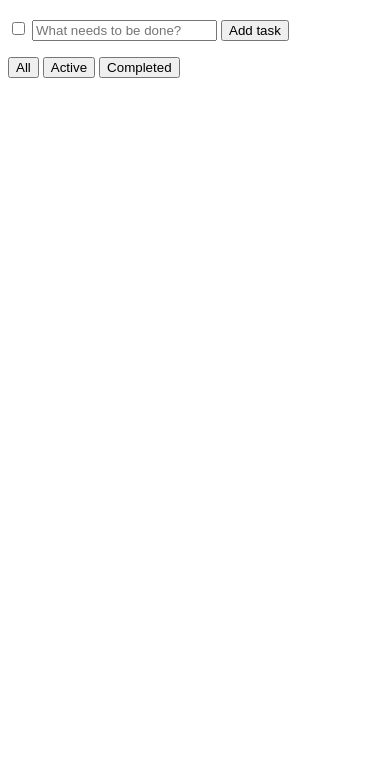
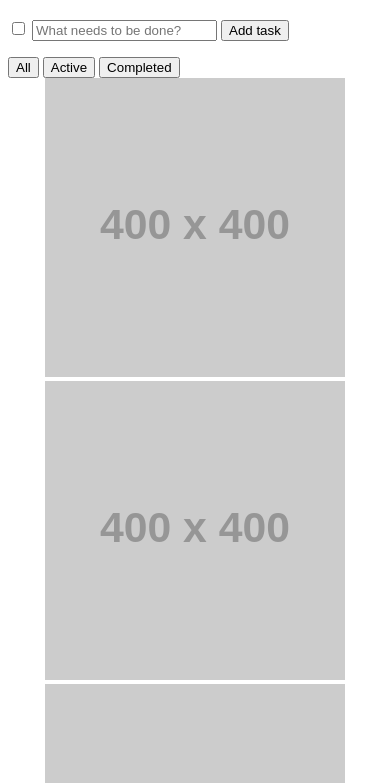
Before and after one commit to bcherepakha/fe1708, a website: page index.html in a window 390 px wide. Shown: the part 61-844 px from the top of the page. Drawn offline with Linux system fonts and the light colour scheme; placeholder pictures from the web are drawn by us.

Commit message:
grid and responsive

```diff
--- a/grid.css
+++ b/grid.css
@@ -4,3 +4,119 @@ div
     width: 100%;
     font-size: 10vh;
 }
+
+body
+{
+    margin: 0;
+    display: grid;
+
+    grid-template-columns: 100px 65fr 35fr;
+    grid-template-rows: 100px 300px 150px;
+
+    grid-gap: 10px 20px;
+
+    grid-template-areas: "logo menu menu"
+        "feed list nav"
+        "footer footer nav";
+}
+
+@media (max-width: 800px) {
+    body {
+        grid-template-areas: "logo menu"
+            "feed list"
+            "nav nav"
+            "footer footer";
+
+        grid-template-columns: 100px 1fr;
+        grid-template-rows: 100px auto auto;
+    }
+}
+
+.logo
+{
+    grid-area: logo;
+
+    background: yellow;
+}
+
+.navigation
+{
+    grid-area: menu;
+
+    background: red;
+}
+
+.news
+{
+    grid-area: feed;
+
+    background: orange;
+    overflow: hidden;
+}
+
+.list
+{
+    grid-area: list;
+    background: yellow;
+}
+
+.bar
+{
+    grid-area: nav;
+    background: black;
+}
+
+.footer
+{
+    grid-area: footer;
+    background: green;
+}
+
+/* .logo
+{
+    grid-column-start: 1;
+    grid-column-end: 2;
+    grid-row: 1 / 2;
+
+    background: yellow;
+}
+
+.navigation
+{
+    grid-column: 2 / 4;
+    grid-row: 1 / 2;
+
+    background: red;
+}
+
+.news
+{
+    grid-column: 1 / 2;
+    grid-row: 2 / 3;
+
+    background: orange;
+}
+
+.list
+{
+    grid-column: 2 / 3;
+    grid-row: 2 / 3;
+
+    background: yellow;
+}
+
+.bar
+{
+    grid-column: 3 / 4;
+    grid-row: span 2 / 4;
+
+    background: black;
+}
+
+.footer
+{
+    grid-column: 1 / 3;
+    grid-row: 3 / 4;
+
+    background: green;
+} */
--- a/index.css
+++ b/index.css
@@ -10,3 +10,38 @@
 .todo-list.completed .task:not(.checked) {
     display: none;
 }
+
+
+.container
+{
+    display: flex;
+    width: 80%;
+    margin: 0 auto;
+}
+
+.card
+{
+    flex: 1 1 0;
+}
+
+.card img
+{
+    width: 100%;
+}
+
+
+@media (max-width: 1000px) {
+    .container {
+        flex-wrap: wrap;
+    }
+
+    .card {
+        flex: 0 0 50%;
+    }
+}
+
+@media (max-width: 600px) {
+    .card {
+        flex: 0 0 100%;
+    }
+}
--- a/index.html
+++ b/index.html
@@ -1,5 +1,6 @@
 <!DOCTYPE html>
 <html lang="en">
+
     <head>
         <meta charset="UTF-8">
         <meta name="viewport" content="width=device-width, initial-scale=1.0">
@@ -8,17 +9,12 @@
         <script defer src="index.js"></script>
         <link rel="stylesheet" href="index.css">
     </head>
+
     <body>
         <h1>Todo List</h1>
         <form class="add-task">
-        <input
-            type="checkbox"
-            name="complete_all"
-            aria-label="Complete All">
-        <input
-            type="text"
-            name="task_name"
-            aria-label="What needs to be done?"
+            <input type="checkbox" name="complete_all" aria-label="Complete All">
+            <input type="text" name="task_name" aria-label="What needs to be done?"
                 placeholder="What needs to be done?">
             <button type="submit">Add task</button>
         </form>
@@ -29,5 +25,33 @@
             <button class="filter" data-type="active">Active</button>
             <button class="filter" data-type="completed">Completed</button>
         </div>
+
+        <div class="container">
+            <div class="card">
+                <img
+                    src="https://via.placeholder.com/150x200/FF0000/000080"
+                    srcset="https://via.placeholder.com/400x400/FF0000/FFFFFF 400w,
+                        https://via.placeholder.com/600x600/00FF00/FFFFFF 600w,
+                        https://via.placeholder.com/960x960/0000FF/FFFFFF 960w"
+                    sizes="(max-width: 1000px) 40vw, (max-width: 600px) 80vw, (min-width: 1001px) 20vw"
+                    alt="">
+            </div>
+            <div class="card">
+                <img src="https://via.placeholder.com/150x200/FF0000/000080" srcset="https://via.placeholder.com/400x400/FF0000/FFFFFF 400w,
+                https://via.placeholder.com/600x600/00FF00/FFFFFF 600w,
+                https://via.placeholder.com/960x960/0000FF/FFFFFF 960w" alt="" sizes="(max-width: 1000px) 40vw, (max-width: 600px) 80vw, (min-width: 1001px) 20vw">
+            </div>
+            <div class="card">
+                <img src="https://via.placeholder.com/150x200/FF0000/000080" srcset="https://via.placeholder.com/400x400/FF0000/FFFFFF 400w,
+                    https://via.placeholder.com/600x600/00FF00/FFFFFF 600w,
+                    https://via.placeholder.com/960x960/0000FF/FFFFFF 960w" alt="" sizes="(max-width: 1000px) 40vw, (max-width: 600px) 80vw, (min-width: 1001px) 20vw">
+            </div>
+            <div class="card">
+                <img src="https://via.placeholder.com/150x200/FF0000/000080" srcset="https://via.placeholder.com/400x400/FF0000/FFFFFF 400w,
+                        https://via.placeholder.com/600x600/00FF00/FFFFFF 600w,
+                        https://via.placeholder.com/960x960/0000FF/FFFFFF 960w" alt="" sizes="(max-width: 1000px) 40vw, (max-width: 600px) 80vw, (min-width: 1001px) 20vw">
+            </div>
+        </div>
     </body>
+
 </html>
```
Lines whose indentation alone changed are shown as unchanged.
